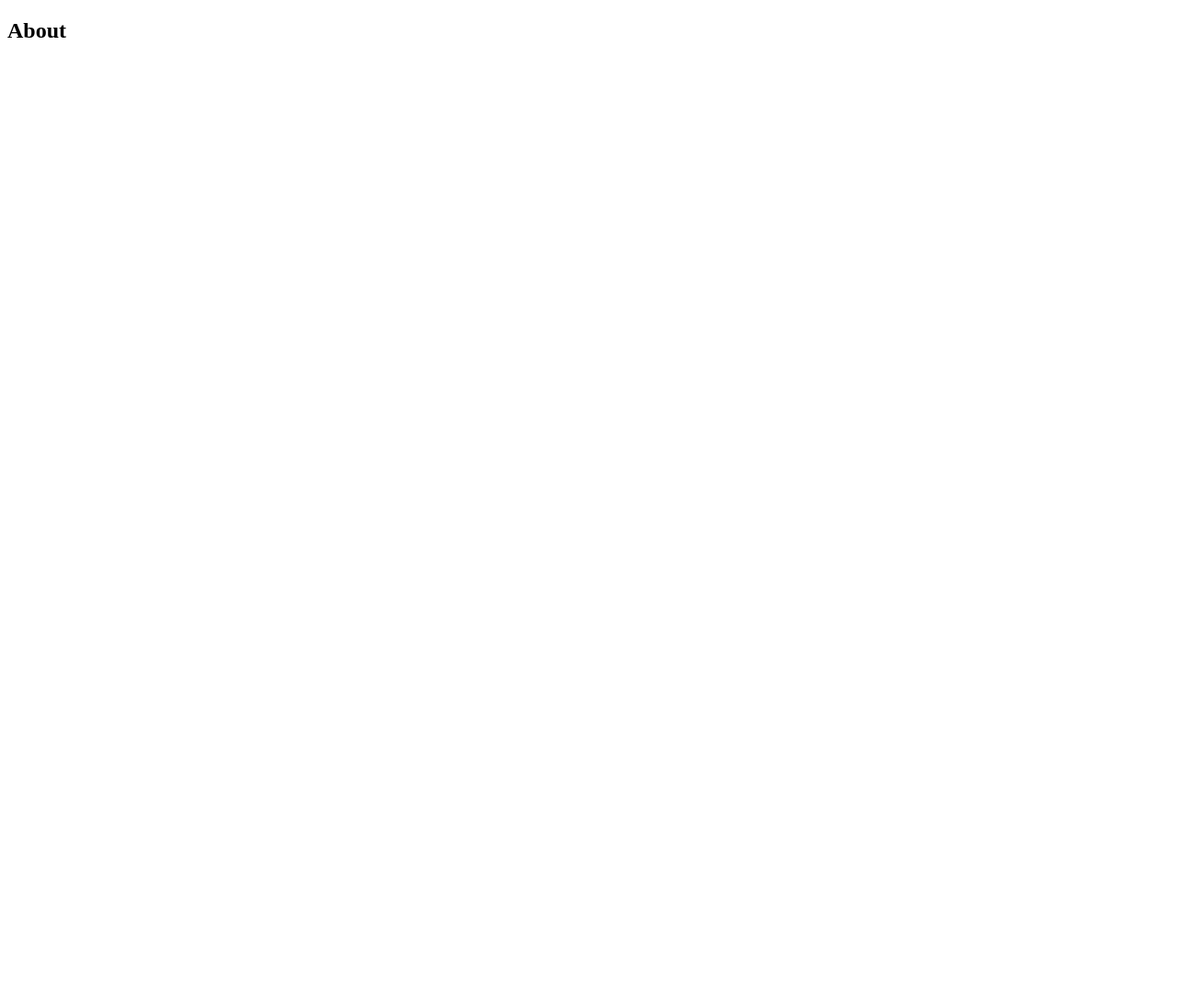
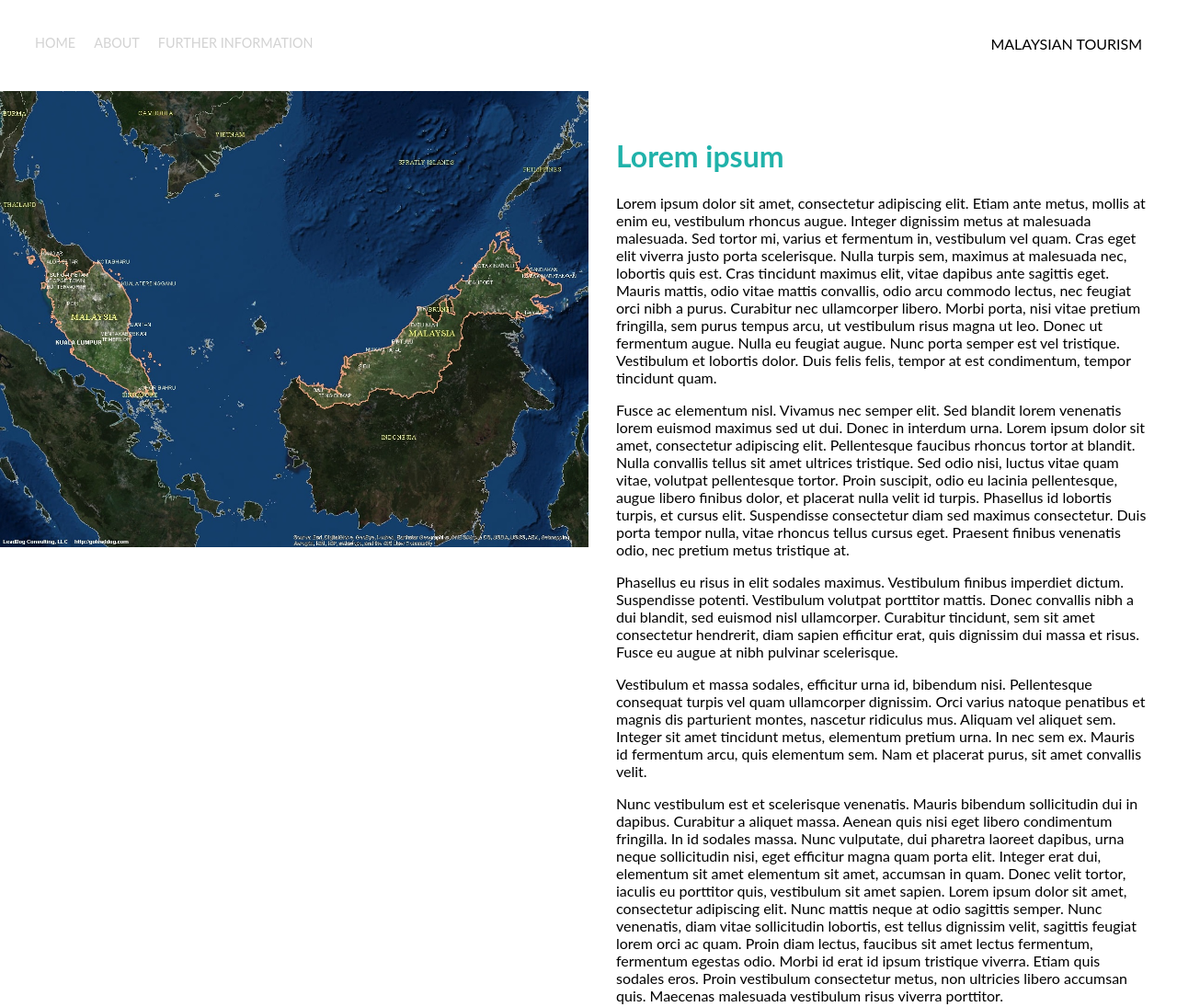
Before and after one commit to HelmiBaraja/website_project, a plain HTML site: page about.html in a window 1280 px wide. Shown: the whole page at 92% size. Before the commit the page ends 800 px from the top, so only its background shows below. Drawn offline with Linux system fonts and the light colour scheme.

Commit message:
about page done

```diff
--- a/about.html
+++ b/about.html
@@ -5,14 +5,89 @@
     <meta charset="UTF-8">
     <meta name="viewport" content="width=device-width, initial-scale=1.0">
     <title>About</title>
+    <link rel="stylesheet" href="styles.css">
+    <!--link to styles.css-->
 </head>
-<!--first heading-->
+
+<!--perform indentation to prevent confusion-->
+
+<!--divs provide line breaks-->
 
 <body>
-    <h2>About
-    </h2>
-    <!--second heading-->
+    <div class="container">
+        <div class="nav-wrapper">
+            <div class="left-side">
+                <!--div for left column-->
+                <div class="nav-link-wrapper">
+                    <a href="index.html">
+                        Home</a>
+                    <!--href inside of an a tag: how you define a hyperlink in html-->
+                </div>
 
+                <div class="nav-link-wrapper">
+                    <a href="about.html">
+                        About</a>
+                </div>
+
+                <div class="nav-link-wrapper">
+                    <a href="https://www.tourism.gov.my/">
+                        Further information</a>
+                    <!--point to an external site; pass full reference (absolute path) instead of file name-->
+                </div>
+            </div>
+
+            <div class="right-side">
+                <div class="brand">
+                    MALAYSIAN TOURISM
+                </div>
+            </div>
+        </div>
+
+        <div class="content-wrapper">
+            <div class="two-column-wrapper">
+                <div class="profile-image-wrapper">
+                    <img src="images/00_msia.jpg" alt="">
+                </div>
+
+                <div class="profile-content-wrapper">
+                    <h1>Lorem ipsum</h1>
+                    <!--heading-->
+
+                    <p>
+                        Lorem ipsum dolor sit amet, consectetur adipiscing elit. Etiam ante metus, mollis at enim eu, vestibulum rhoncus augue. Integer dignissim metus at malesuada malesuada. Sed tortor mi, varius et fermentum in, vestibulum vel quam. Cras eget elit viverra
+                        justo porta scelerisque. Nulla turpis sem, maximus at malesuada nec, lobortis quis est. Cras tincidunt maximus elit, vitae dapibus ante sagittis eget. Mauris mattis, odio vitae mattis convallis, odio arcu commodo lectus, nec feugiat
+                        orci nibh a purus. Curabitur nec ullamcorper libero. Morbi porta, nisi vitae pretium fringilla, sem purus tempus arcu, ut vestibulum risus magna ut leo. Donec ut fermentum augue. Nulla eu feugiat augue. Nunc porta semper est vel
+                        tristique. Vestibulum et lobortis dolor. Duis felis felis, tempor at est condimentum, tempor tincidunt quam.
+                    </p>
+                    <!--paragraph-->
+
+                    <p>
+                        Fusce ac elementum nisl. Vivamus nec semper elit. Sed blandit lorem venenatis lorem euismod maximus sed ut dui. Donec in interdum urna. Lorem ipsum dolor sit amet, consectetur adipiscing elit. Pellentesque faucibus rhoncus tortor at blandit. Nulla convallis
+                        tellus sit amet ultrices tristique. Sed odio nisi, luctus vitae quam vitae, volutpat pellentesque tortor. Proin suscipit, odio eu lacinia pellentesque, augue libero finibus dolor, et placerat nulla velit id turpis. Phasellus id
+                        lobortis turpis, et cursus elit. Suspendisse consectetur diam sed maximus consectetur. Duis porta tempor nulla, vitae rhoncus tellus cursus eget. Praesent finibus venenatis odio, nec pretium metus tristique at.
+                    </p>
+
+                    <p>
+                        Phasellus eu risus in elit sodales maximus. Vestibulum finibus imperdiet dictum. Suspendisse potenti. Vestibulum volutpat porttitor mattis. Donec convallis nibh a dui blandit, sed euismod nisl ullamcorper. Curabitur tincidunt, sem sit amet consectetur
+                        hendrerit, diam sapien efficitur erat, quis dignissim dui massa et risus. Fusce eu augue at nibh pulvinar scelerisque.
+                    </p>
+
+                    <p>
+                        Vestibulum et massa sodales, efficitur urna id, bibendum nisi. Pellentesque consequat turpis vel quam ullamcorper dignissim. Orci varius natoque penatibus et magnis dis parturient montes, nascetur ridiculus mus. Aliquam vel aliquet sem. Integer sit amet
+                        tincidunt metus, elementum pretium urna. In nec sem ex. Mauris id fermentum arcu, quis elementum sem. Nam et placerat purus, sit amet convallis velit.
+                    </p>
+
+                    <p>
+                        Nunc vestibulum est et scelerisque venenatis. Mauris bibendum sollicitudin dui in dapibus. Curabitur a aliquet massa. Aenean quis nisi eget libero condimentum fringilla. In id sodales massa. Nunc vulputate, dui pharetra laoreet dapibus, urna neque sollicitudin
+                        nisi, eget efficitur magna quam porta elit. Integer erat dui, elementum sit amet elementum sit amet, accumsan in quam. Donec velit tortor, iaculis eu porttitor quis, vestibulum sit amet sapien. Lorem ipsum dolor sit amet, consectetur
+                        adipiscing elit. Nunc mattis neque at odio sagittis semper. Nunc venenatis, diam vitae sollicitudin lobortis, est tellus dignissim velit, sagittis feugiat lorem orci ac quam. Proin diam lectus, faucibus sit amet lectus fermentum,
+                        fermentum egestas odio. Morbi id erat id ipsum tristique viverra. Etiam quis sodales eros. Proin vestibulum consectetur metus, non ultricies libero accumsan quis. Maecenas malesuada vestibulum risus viverra porttitor.
+                    </p>
+
+                </div>
+            </div>
+        </div>
+    </div>
 </body>
 
 </html>
--- a/styles.css
+++ b/styles.css
@@ -130,3 +130,23 @@ body {
     transition: 1s;
     filter: brightness(80%);
 }
+
+
+/* about styles */
+
+.two-column-wrapper {
+    display: grid;
+    grid-template-columns: 1fr 1fr;
+}
+
+.profile-image-wrapper img {
+    width: 100%;
+}
+
+.profile-content-wrapper {
+    padding: 30px;
+}
+
+.profile-content-wrapper h1 {
+    color: lightseagreen;
+}
```
Also changed, not shown: images/00_msia.jpg (added).
